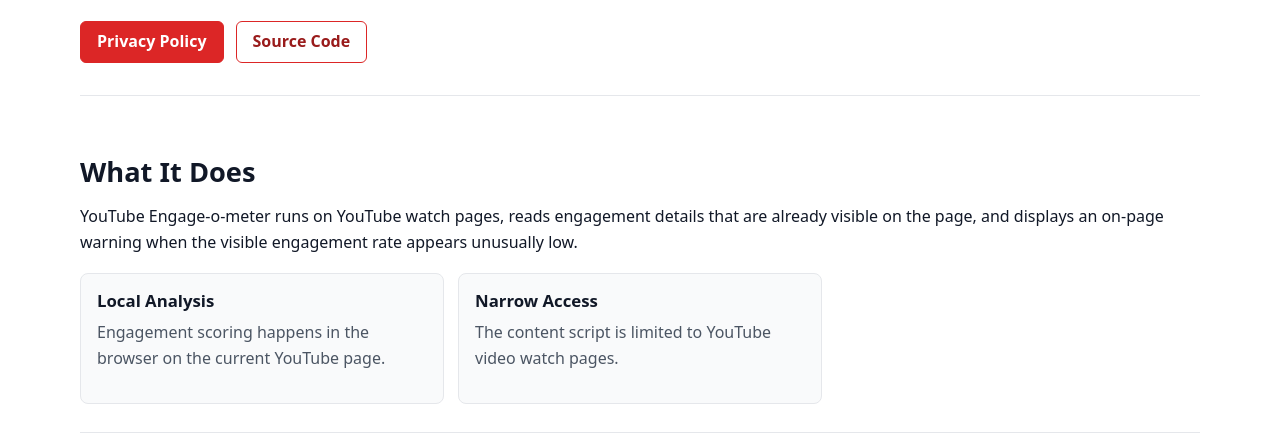
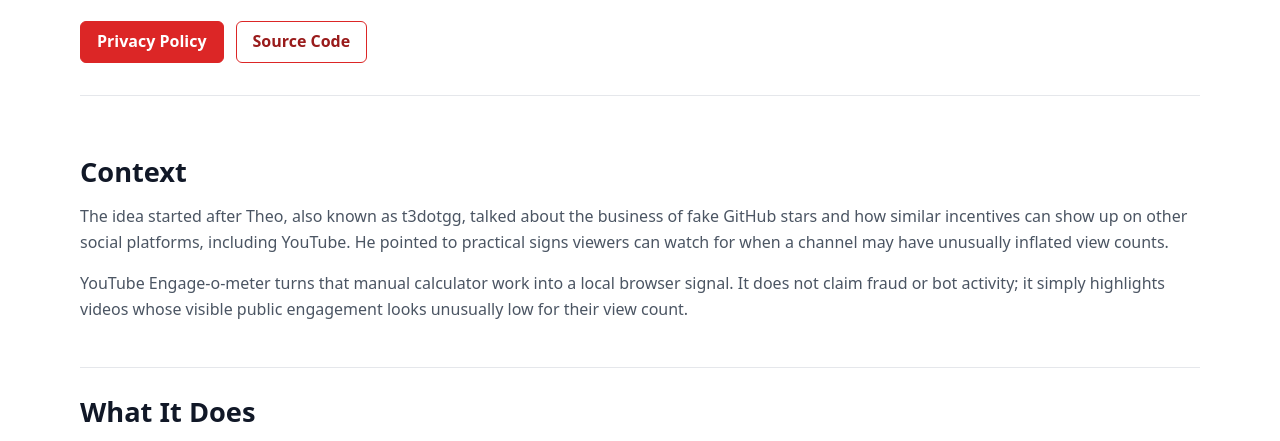
Before and after one commit to petrussola/yt-engagement-extension, a website built with Vite: page docs/index.html in a window 1280 px wide. Shown: the part 166-607 px from the top of the page. Built offline with nearby package versions, Linux system fonts and the light colour scheme.

Commit message:
Add website context section

```diff
--- a/docs/index.html
+++ b/docs/index.html
@@ -157,6 +157,7 @@
       }
 
       .summary-item p,
+      .context p,
       .policy p,
       li {
         color: var(--muted);
@@ -281,6 +282,23 @@
       </header>
 
       <main>
+        <section class="context" aria-labelledby="context">
+          <h2 id="context">Context</h2>
+          <p>
+            The idea started after Theo, also known as t3dotgg, talked about the
+            business of fake GitHub stars and how similar incentives can show up
+            on other social platforms, including YouTube. He pointed to
+            practical signs viewers can watch for when a channel may have
+            unusually inflated view counts.
+          </p>
+          <p>
+            YouTube Engage-o-meter turns that manual calculator work into a
+            local browser signal. It does not claim fraud or bot activity; it
+            simply highlights videos whose visible public engagement looks
+            unusually low for their view count.
+          </p>
+        </section>
+
         <section aria-labelledby="what-it-does">
           <h2 id="what-it-does">What It Does</h2>
           <p>
```
